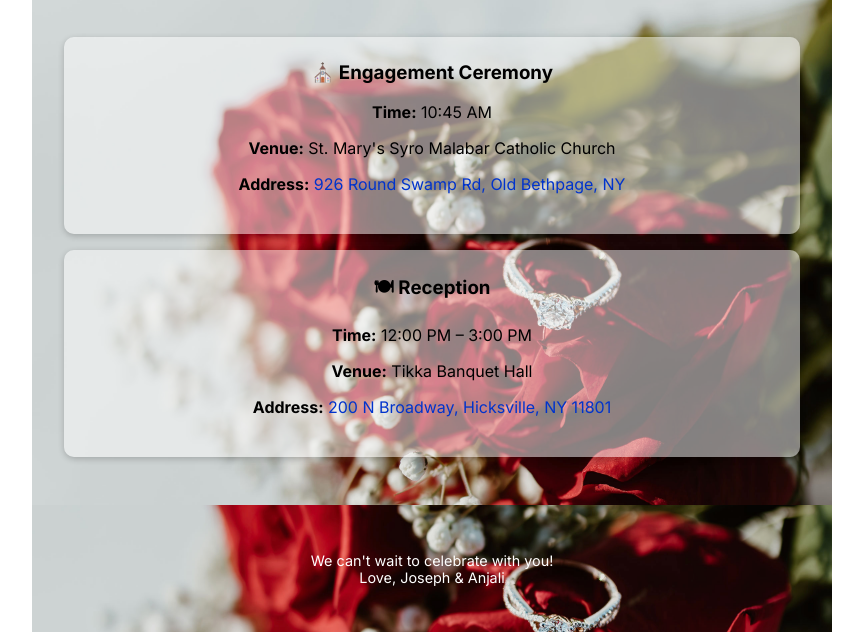
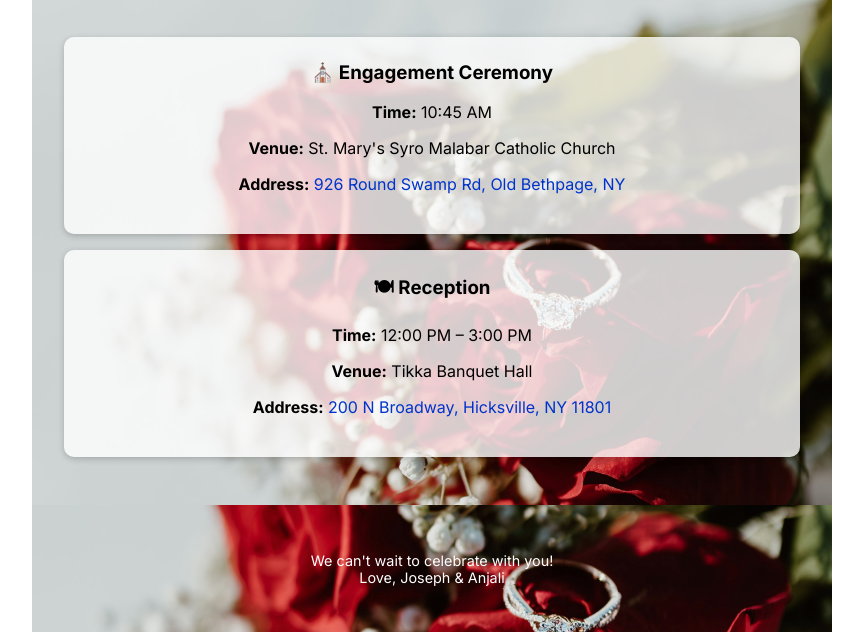
Before and after one commit to jgjosf/Engagement-Website, a plain HTML site: page index.html in a window 1280 px wide. Shown: the part 646-1278 px from the top of the page, without its empty margins (208-1071 px from the left). Drawn offline with Linux system fonts and the light colour scheme.

Commit message:
Update index.html

```diff
--- a/index.html
+++ b/index.html
@@ -70,7 +70,7 @@
       background-size: cover;
       background-position: center;
       background-repeat: no-repeat;
-      backdrop-filter: brightness(0.7);
+      background-attachment: fixed;
       text-align: center;
       padding: 2rem;
       max-width: 800px;
@@ -78,7 +78,7 @@
     }
 
     .location {
-      background-color: rgba(255, 255, 255, 0.5);
+      background-color: rgba(255, 255, 255, 0.8);
       color: #000;
       margin: 1rem 0;
       padding: 1.5rem;
```
